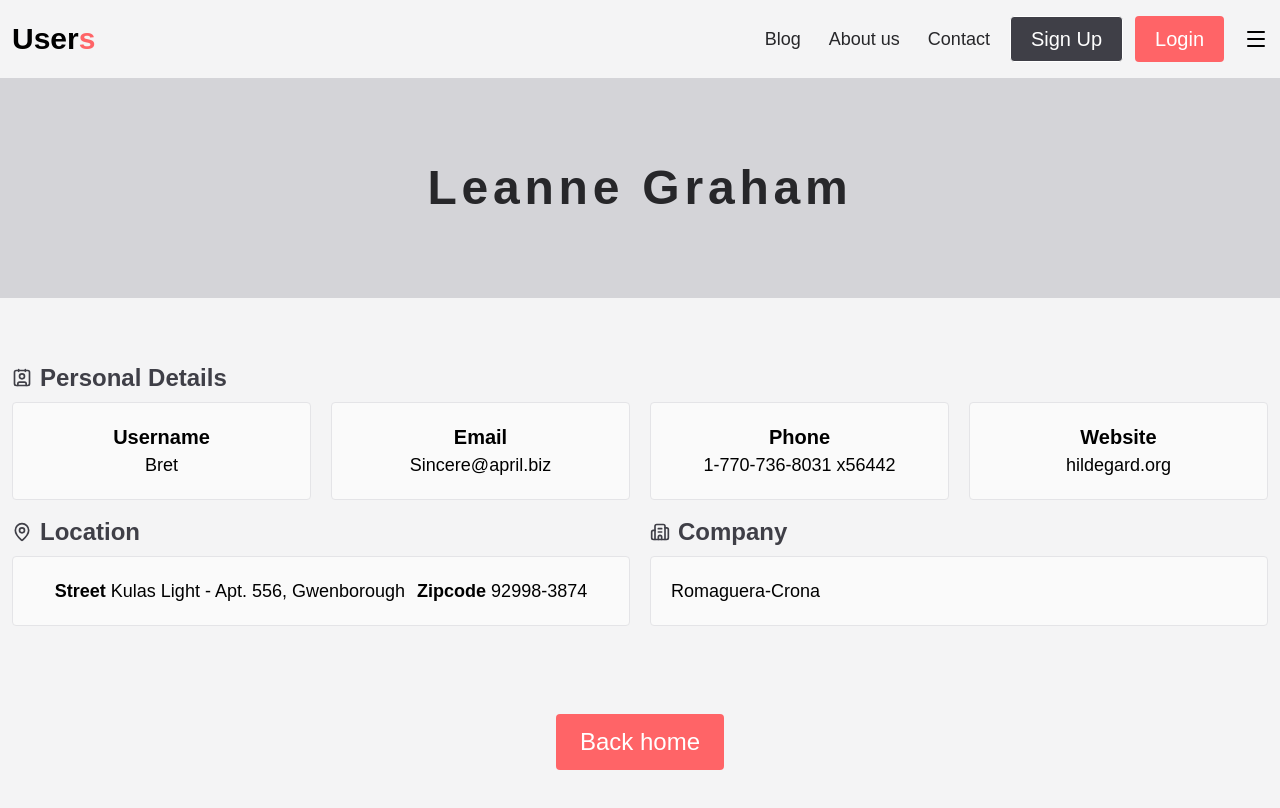
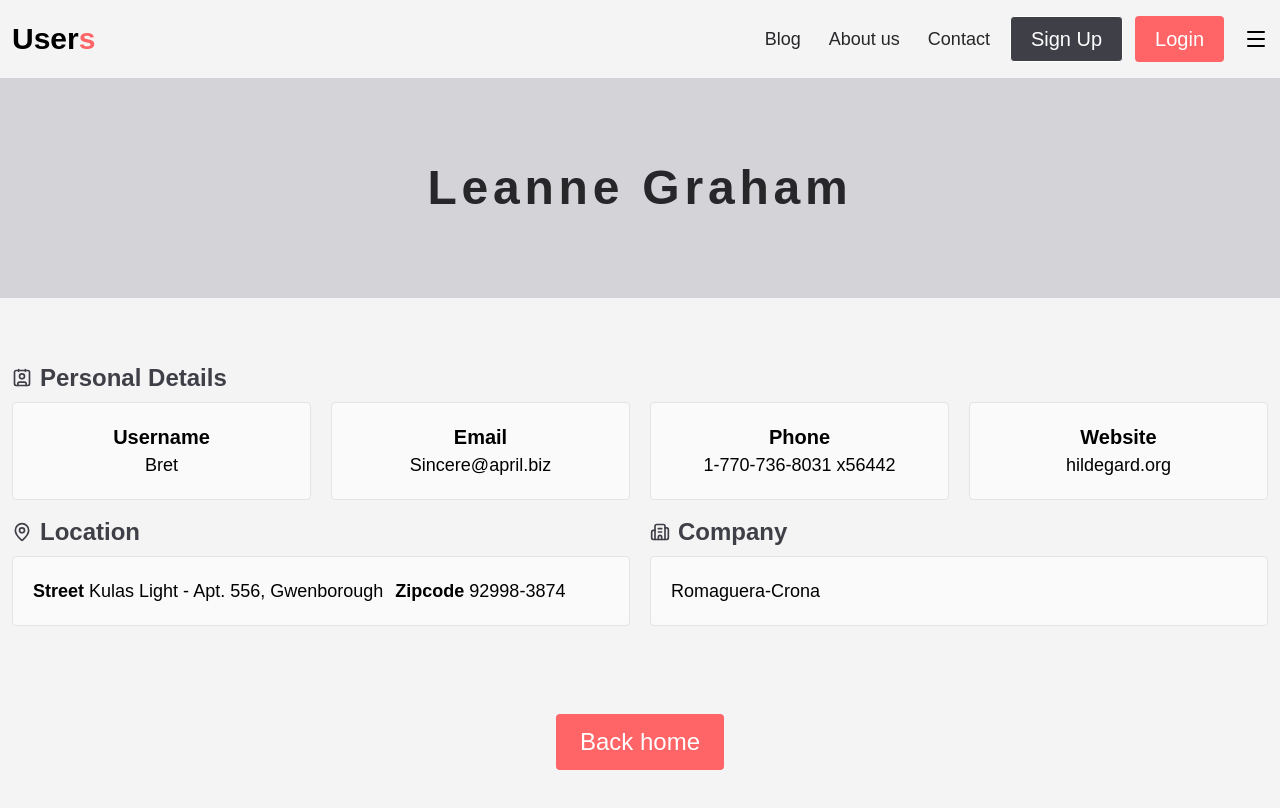
Before and after one commit to EduardoFelipe0231/users-details-page, a React (Vite) app: page /person/details/1 in a window 1280 px wide. Built offline with nearby package versions, Linux system fonts and the light colour scheme; a web font is replaced by a local one.

Commit message:
update mobile version2

```diff
--- a/src/pages/PersonDetails.jsx
+++ b/src/pages/PersonDetails.jsx
@@ -64,7 +64,7 @@ export default function PersonDetails(){
                         <h2 className="text-2xl font-bold">Location</h2>
                     </div>
                     <div className="w-full flex flex-col mt-2 ">
-                        <section className="flex flex-col items-center text-center justify-center bg-zinc-50 cursor-pointer rounded-sm py-5 border border-zinc-200 transition-all px-3 md:px-5 text-lg  lg:flex-row gap-3">
+                        <section className="flex flex-col items-center text-center justify-center bg-zinc-50 cursor-pointer rounded-sm py-5 border border-zinc-200 transition-all px-3 md:px-5 text-lg  lg:flex-row gap-3 lg:justify-start">
                             <p>
                                 <span className="font-bold block md:inline-block">Street</span> {details.address.street} - {details.address.suite}, {details.address.city}
                             </p>
```
